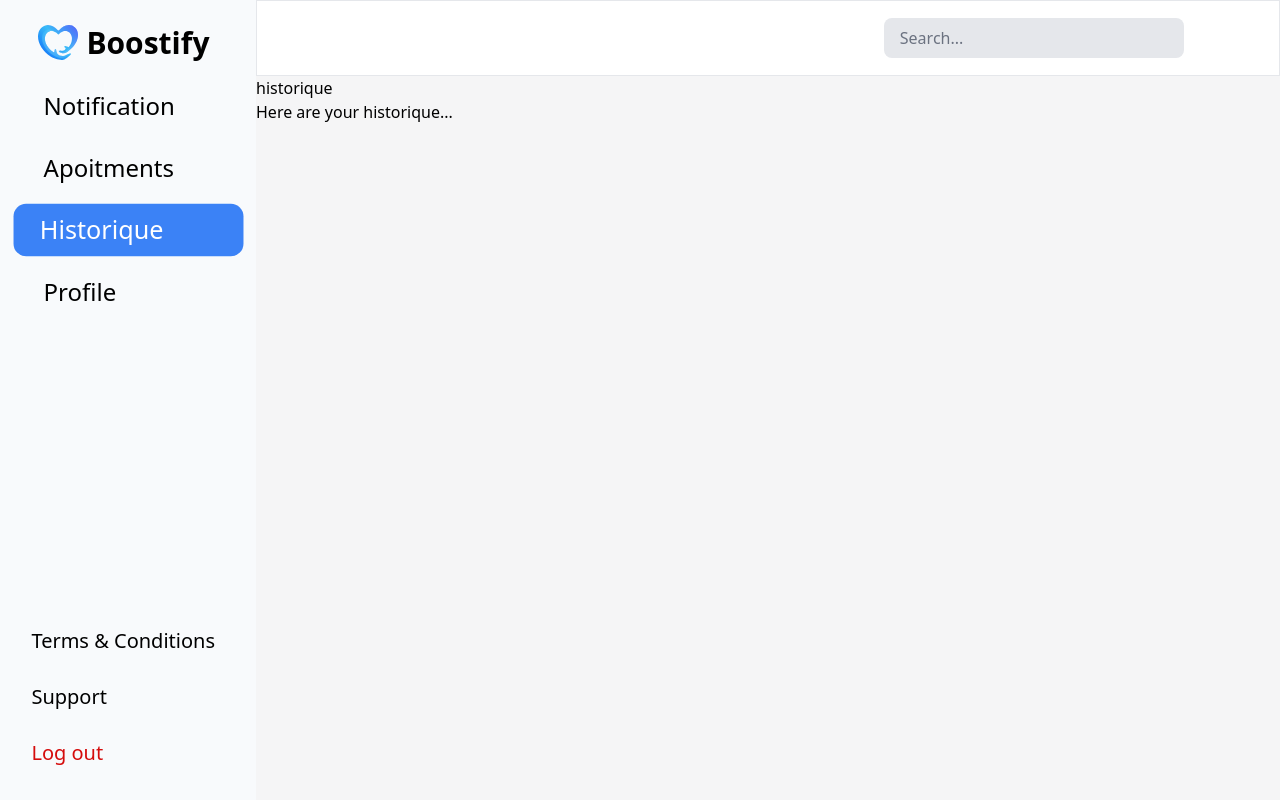
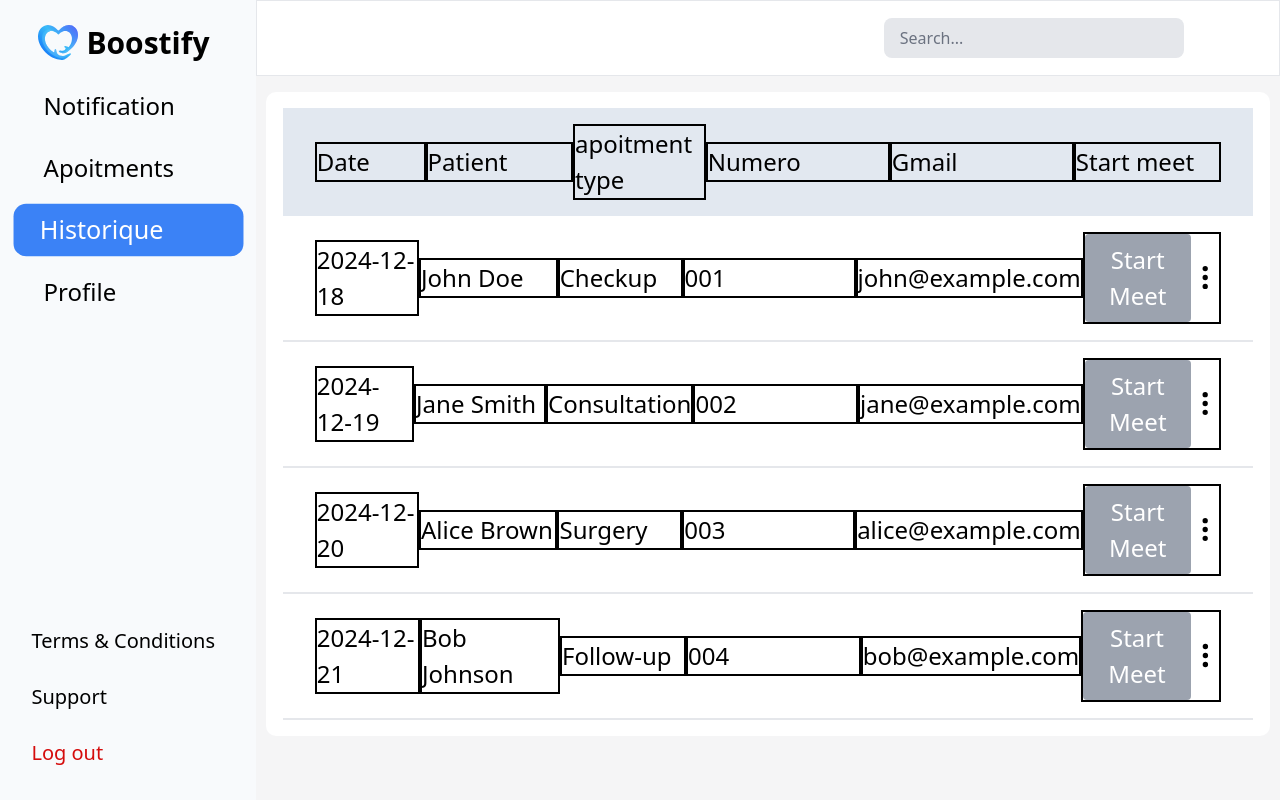
Before and after one commit to bouabca/DZtabib, a Next.js app: page /pages/dashDoc/historique in a window 1280 px wide. Built offline with nearby package versions, Linux system fonts and the light colour scheme.

Commit message:
making list.tsx a reusable component

```diff
--- a/app/pages/dashDoc/apoitments/page.tsx
+++ b/app/pages/dashDoc/apoitments/page.tsx
@@ -2,6 +2,14 @@
 import React from "react";
 import AppointmentList from "../../../../components/docdashComp/list"
 const Apoitments = () => {
+  const appointments = [
+    { date: "2024-12-18", patient: "John Doe", type: "Checkup", number: "001", email: "john@example.com" },
+    { date: "2024-12-19", patient: "Jane Smith", type: "Consultation", number: "002", email: "jane@example.com" },
+    { date: "2024-12-20", patient: "Alice Brown", type: "Surgery", number: "003", email: "alice@example.com" },
+    { date: "2024-12-21", patient: "Bob Johnson", type: "Follow-up", number: "004", email: "bob@example.com" },
+    // Add more entries as needed
+  ];
+
   return (
    <>
    <div className="p-4 m-4 rounded-[10px] overflow-visible  w-[1200px] md:w-[98%] mx-auto    bg-white">
@@ -14,7 +22,10 @@ const Apoitments = () => {
     <div  className="w-[200px] text-start border-solid border-2 border-black" >Start meet</div>
    </div>
 
-    <AppointmentList></AppointmentList>
+
+
+<AppointmentList appointments={appointments} />
+
 
 
 
--- a/app/pages/dashDoc/historique/page.tsx
+++ b/app/pages/dashDoc/historique/page.tsx
@@ -1,14 +1,41 @@
+
 // /pages/dash/notification.tsx
 import React from "react";
+import AppointmentList from "../../../../components/docdashComp/list"
+const historique = () => {
+  const appointments = [
+    { date: "2024-12-18", patient: "John Doe", type: "Checkup", number: "001", email: "john@example.com" },
+    { date: "2024-12-19", patient: "Jane Smith", type: "Consultation", number: "002", email: "jane@example.com" },
+    { date: "2024-12-20", patient: "Alice Brown", type: "Surgery", number: "003", email: "alice@example.com" },
+    { date: "2024-12-21", patient: "Bob Johnson", type: "Follow-up", number: "004", email: "bob@example.com" },
+    // Add more entries as needed
+  ];
+
+  return (
+   <>
+   <div className="p-4 m-4 rounded-[10px] overflow-visible  w-[1200px] md:w-[98%] mx-auto    bg-white">
+   <div className="w-[99.9%]  text-[24px] flex flex-row justify-between  px-8  items-center mx-auto bg-slate-200 py-4 ">
+    <div className="w-[150px] text-start border-solid border-2 border-black">Date</div>
+    <div  className="w-[200px] text-start border-solid border-2 border-black" >Patient</div>
+    <div  className="w-[180px] text-start border-solid border-2 border-black" >apoitment type</div>
+    <div  className="w-[250px] text-start border-solid border-2 border-black" >Numero</div>
+    <div  className="w-[250px] text-start border-solid border-2 border-black" >Gmail</div>
+    <div  className="w-[200px] text-start border-solid border-2 border-black" >Start meet</div>
+   </div>
 
 
-const historique = () => {
-  return (
-    <div>
-    <h1>historique</h1>
-    <p>Here are your historique...</p>
-  </div>
 
+<AppointmentList appointments={appointments} />
+
+
+
+
+
+
+
+   </div>
+
+   </>
   );
 };
 
--- a/components/docdashComp/list.tsx
+++ b/components/docdashComp/list.tsx
@@ -1,5 +1,5 @@
 import React from "react";
-
+import { BsThreeDotsVertical } from "react-icons/bs";
 interface AppointmentRowProps {
   date: string;
   patient: string;
@@ -15,38 +15,34 @@ const AppointmentRow: React.FC<AppointmentRowProps> = ({
   number,
   email,
 }) => (
-
-  <div className="w-[99.9%] text-[24px] flex flex-row justify-between items-center border-b-2 border-solid border-slate-400 px-8  mx-auto py-4">
-    <div className="w-[150px] text-start  border-solid border-2 border-black">{date}</div>
-    <div className="w-[200px] text-start  border-solid border-2 border-black">{patient}</div>
-    <div className="w-[180px] text-start  border-solid border-2 border-black">{type}</div>
-    <div className="w-[250px] text-start  border-solid border-2 border-black">{number}</div>
-    <div className="w-[250px] text-start  border-solid border-2 border-black">{email}</div>
-    <div className="w-[200px] text-start  border-solid border-2 border-black">
-      <button className="bg-gray-400 text-white px-4 py-2 rounded">Start Meet</button>
+  <div className="w-[99.9%] text-[24px] flex flex-row justify-between items-center border-b-2 border-solid  px-8 mx-auto py-4">
+    <div className="w-[150px] text-start border-solid border-2  border-black">{date}</div>
+    <div className="w-[200px] text-start border-solid border-2 border-black">{patient}</div>
+    <div className="w-[180px] text-start border-solid border-2 border-black">{type}</div>
+    <div className="w-[250px] text-start border-solid border-2 border-black">{number}</div>
+    <div className="w-[250px] text-start border-solid border-2 border-black">{email}</div>
+    <div className="w-[200px] flex flex-row justify-center items-center  text-start border-solid border-2 border-black">
+      <button className="bg-gray-400  text-white px-4 py-2 rounded">Start Meet</button>
+      <BsThreeDotsVertical size={45} />
     </div>
   </div>
-
-
 );
 
+interface AppointmentListProps {
+  appointments: {
+    date: string;
+    patient: string;
+    type: string;
+    number: string;
+    email: string;
+  }[];
+}
 
-
-
-  const AppointmentList = () => {
-    // Example data array
-    const appointments = [
-      { date: "2024-12-18", patient: "John Doe", type: "Checkup", number: "001", email: "john@example.com" },
-      { date: "2024-12-19", patient: "Jane Smith", type: "Consultation", number: "002", email: "jane@example.com" },
-      { date: "2024-12-20", patient: "Alice Brown", type: "Surgery", number: "003", email: "alice@example.com" },
-      { date: "2024-12-21", patient: "Bob Johnson", type: "Follow-up", number: "004", email: "bob@example.com" },
-      // Add more entries as needed
-    ];
-
+const AppointmentList: React.FC<AppointmentListProps> = ({ appointments }) => {
   return (
     <>
-
       {appointments.map((appointment, index) => (
+       <div className="hover:bg-slate-200 transition-all ease-in duration-[200ms]">
    <AppointmentRow
           key={index}
           date={appointment.date}
@@ -55,6 +51,8 @@ const AppointmentRow: React.FC<AppointmentRowProps> = ({
           number={appointment.number}
           email={appointment.email}
         />
+       </div>
+
       ))}
     </>
   );
```
Lines whose indentation alone changed are shown as unchanged.
